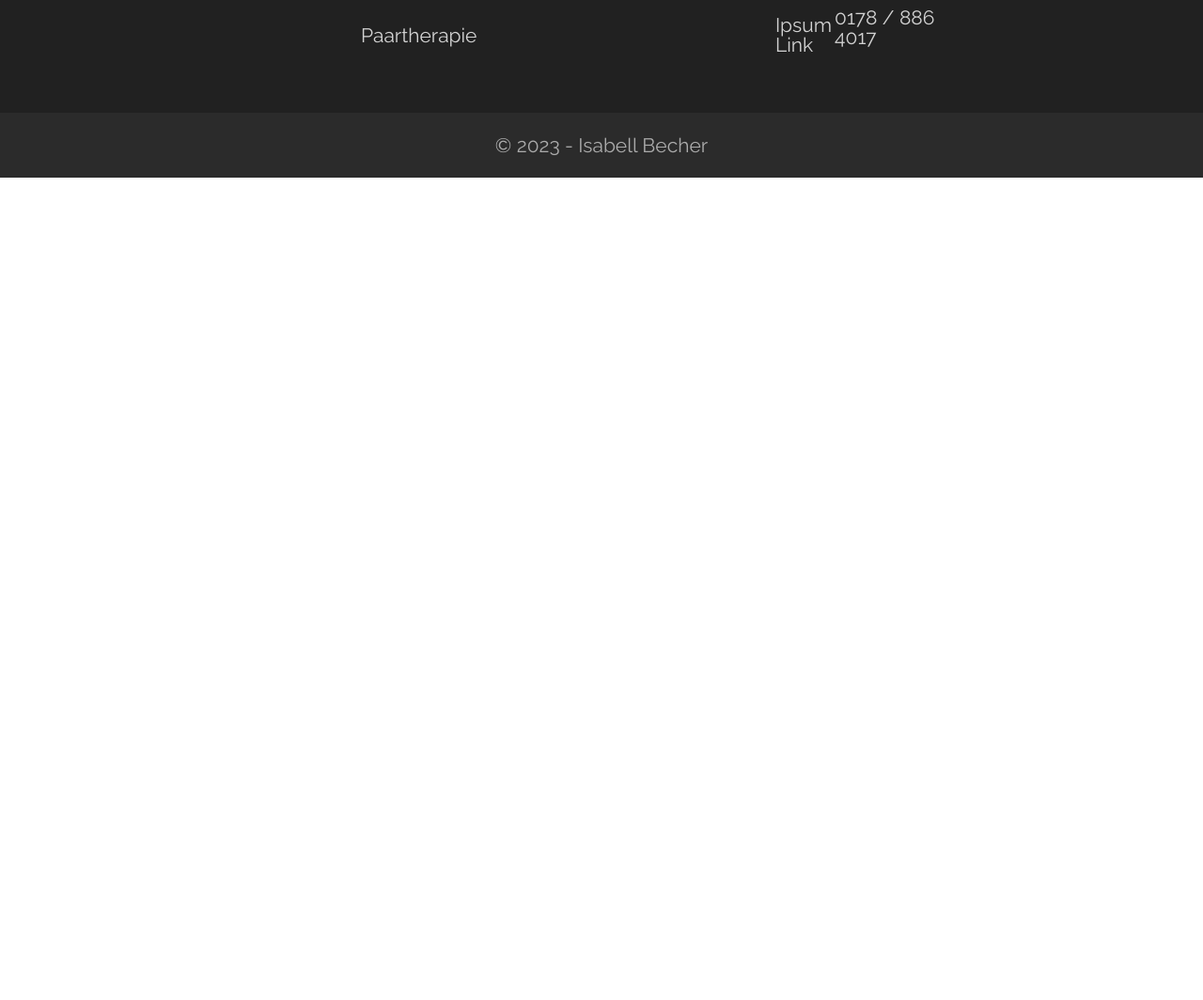
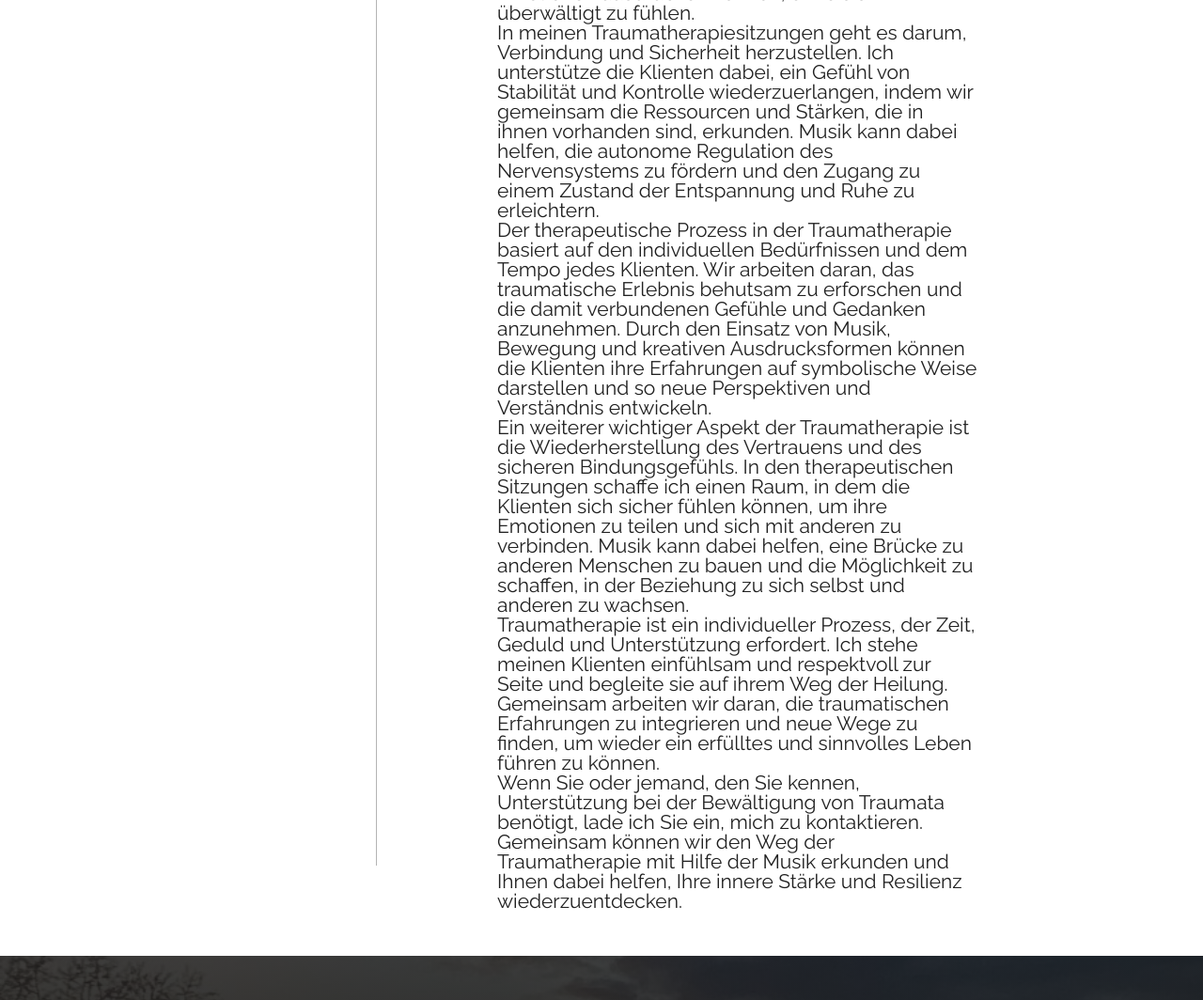
Before and after one commit to thunderboiii/isabell-becher_website, an Eleventy site: page src/angebote/traumatherapie.md in a window 1280 px wide. Shown: the part 1286-2350 px from the top of the page at 94% size. Before the commit the page ends 1475 px from the top, so only its background shows below. Built offline with nearby package versions, Linux system fonts and the light colour scheme; Eleventy itself is replaced by a stand-in of ours; files that its build step writes are made by us from their sources.

Commit message:
Update Angebot “traumatherapie”

```diff
--- a/src/angebote/traumatherapie.md
+++ b/src/angebote/traumatherapie.md
@@ -2,3 +2,16 @@
 title: Traumatherapie
 banner: /img/uploads/sky.png
 ---
+Als Musiktherapeutin biete ich auch Traumatherapie an, um Menschen auf ihrem Weg der Heilung und Wiederherstellung nach traumatischen Erfahrungen zu unterstützen. Traumata können das Leben tiefgreifend beeinflussen und es ist wichtig, ihnen Raum zu geben und sie auf gesunde Weise zu verarbeiten. Mit meiner Erfahrung und Fachkenntnis in der Musiktherapie stehe ich meinen Klienten zur Seite, um sie bei der Bewältigung ihrer traumatischen Erlebnisse zu begleiten.
+
+Traumatherapie mit musikalischen und kreativen Elementen bietet einen einzigartigen Ansatz, um traumatische Erinnerungen und Emotionen zu erforschen und zu verarbeiten. Musik hat die Fähigkeit, direkt auf das limbische System, den Sitz unserer Emotionen, einzuwirken und somit Zugang zu tief verwurzelten Gefühlen zu ermöglichen. Durch den Einsatz von verschiedenen Musikinstrumenten, Klangschalen, Rhythmen und Melodien schaffen wir einen sicheren Raum, in dem die Klienten ihre Emotionen ausdrücken können, ohne sich überwältigt zu fühlen.
+
+In meinen Traumatherapiesitzungen geht es darum, Verbindung und Sicherheit herzustellen. Ich unterstütze die Klienten dabei, ein Gefühl von Stabilität und Kontrolle wiederzuerlangen, indem wir gemeinsam die Ressourcen und Stärken, die in ihnen vorhanden sind, erkunden. Musik kann dabei helfen, die autonome Regulation des Nervensystems zu fördern und den Zugang zu einem Zustand der Entspannung und Ruhe zu erleichtern.
+
+Der therapeutische Prozess in der Traumatherapie basiert auf den individuellen Bedürfnissen und dem Tempo jedes Klienten. Wir arbeiten daran, das traumatische Erlebnis behutsam zu erforschen und die damit verbundenen Gefühle und Gedanken anzunehmen. Durch den Einsatz von Musik, Bewegung und kreativen Ausdrucksformen können die Klienten ihre Erfahrungen auf symbolische Weise darstellen und so neue Perspektiven und Verständnis entwickeln.
+
+Ein weiterer wichtiger Aspekt der Traumatherapie ist die Wiederherstellung des Vertrauens und des sicheren Bindungsgefühls. In den therapeutischen Sitzungen schaffe ich einen Raum, in dem die Klienten sich sicher fühlen können, um ihre Emotionen zu teilen und sich mit anderen zu verbinden. Musik kann dabei helfen, eine Brücke zu anderen Menschen zu bauen und die Möglichkeit zu schaffen, in der Beziehung zu sich selbst und anderen zu wachsen.
+
+Traumatherapie ist ein individueller Prozess, der Zeit, Geduld und Unterstützung erfordert. Ich stehe meinen Klienten einfühlsam und respektvoll zur Seite und begleite sie auf ihrem Weg der Heilung. Gemeinsam arbeiten wir daran, die traumatischen Erfahrungen zu integrieren und neue Wege zu finden, um wieder ein erfülltes und sinnvolles Leben führen zu können.
+
+Wenn Sie oder jemand, den Sie kennen, Unterstützung bei der Bewältigung von Traumata benötigt, lade ich Sie ein, mich zu kontaktieren. Gemeinsam können wir den Weg der Traumatherapie mit Hilfe der Musik erkunden und Ihnen dabei helfen, Ihre innere Stärke und Resilienz wiederzuentdecken.
```
